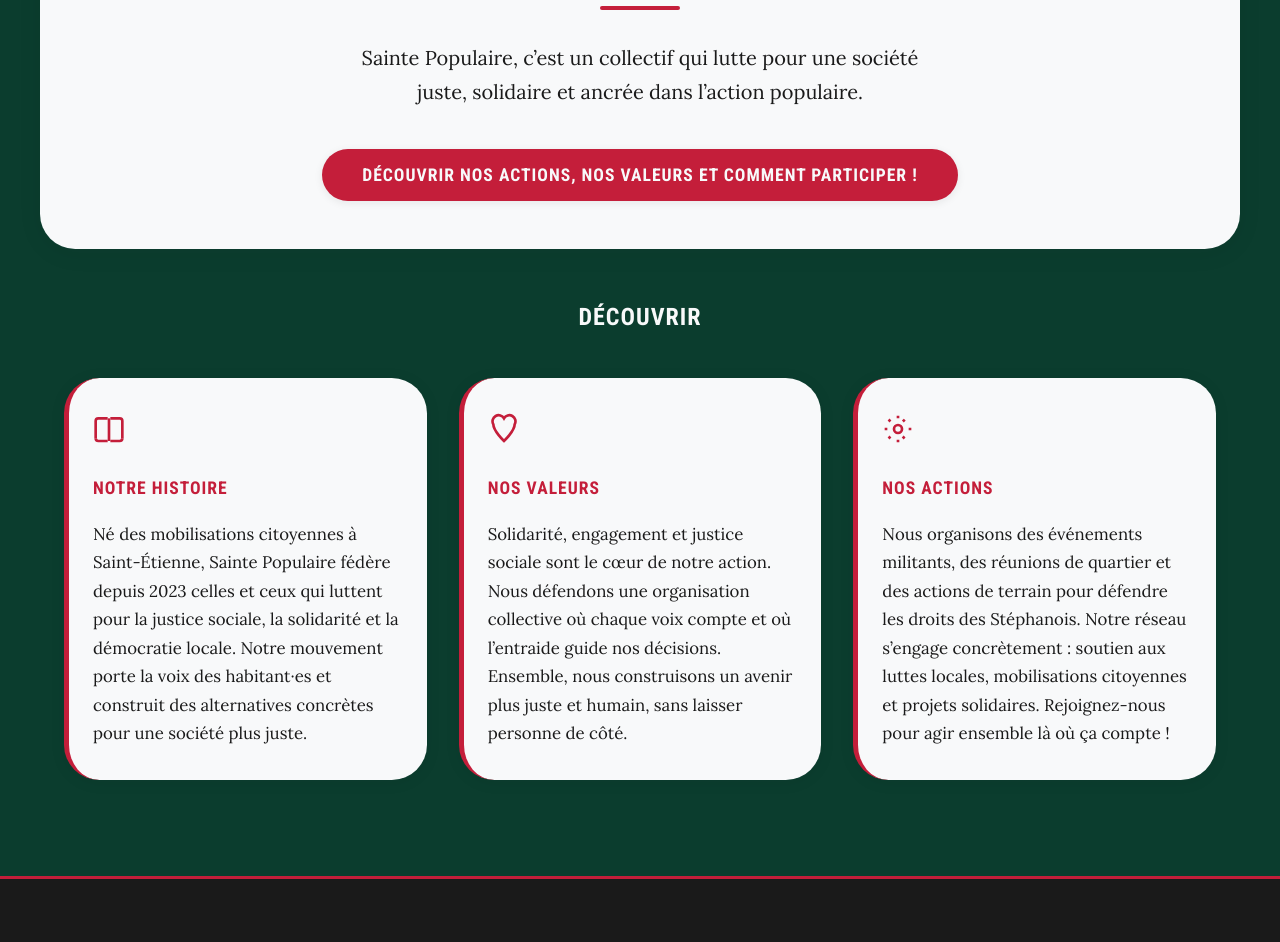
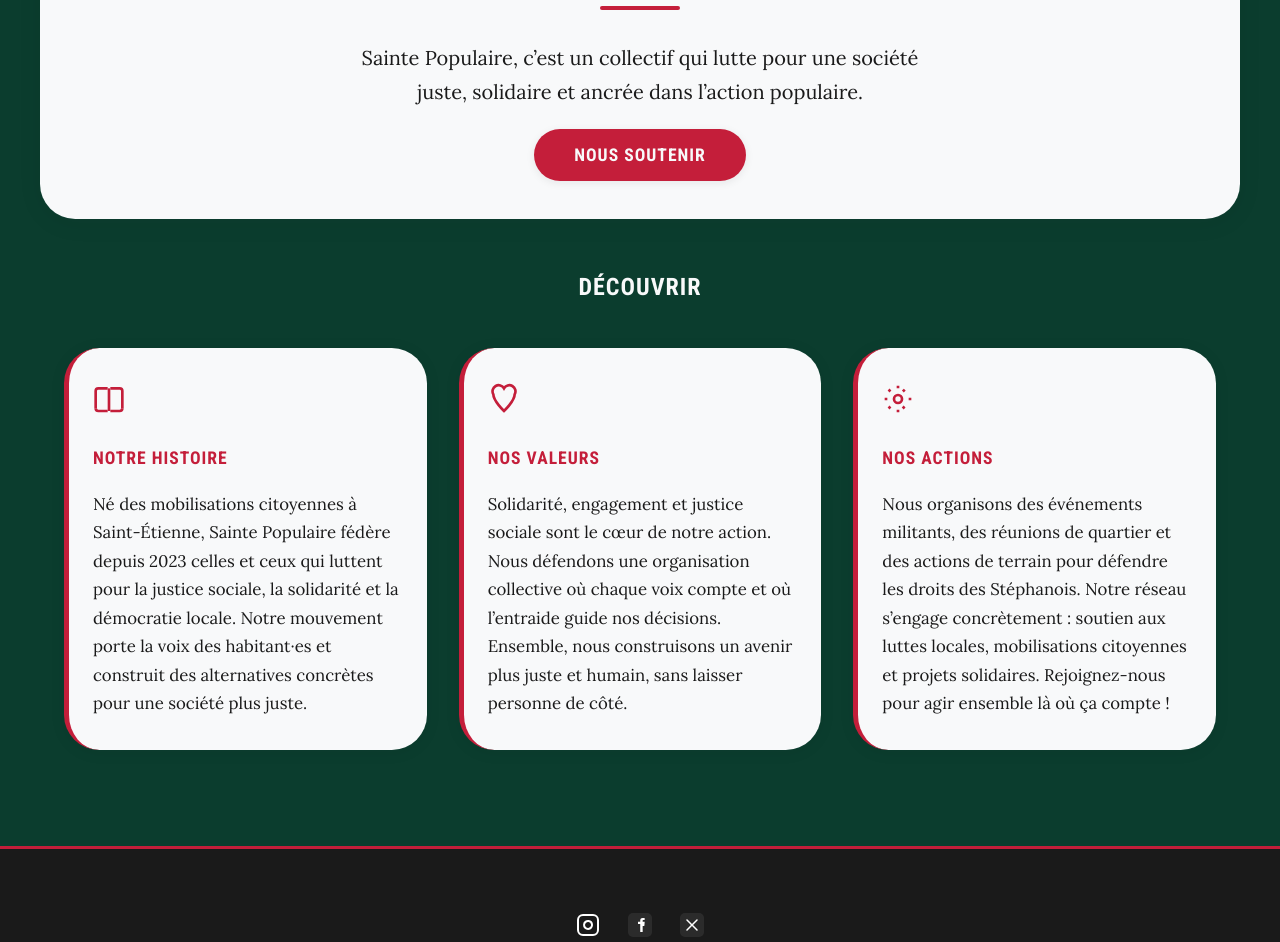
Before and after one commit to simonRoux-pro/sainte_populaire, a SvelteKit app: page / in a window 1280 px wide. Shown: the part 240-1182 px from the top of the page. Built offline with nearby package versions, Linux system fonts and the light colour scheme.

Commit message:
Ajout des réseaux et du comité de soutien

```diff
--- a/src/lib/components/Hero.svelte
+++ b/src/lib/components/Hero.svelte
@@ -8,5 +8,12 @@
     <p class="hero-sub">
         Sainte Populaire, c’est un collectif qui lutte pour une société juste, solidaire et ancrée dans l’action populaire.
     </p>
-    <button class="hero-cta">DÉCOUVRIR NOS ACTIONS, NOS VALEURS ET COMMENT PARTICIPER !</button>
+    <a
+        class="hero-cta"
+        href="https://framaforms.org/comite-de-soutien-de-sainte-populaire-municipales-2026-a-saint-etienne-1746463242"
+        target="_blank"
+        rel="noopener noreferrer"
+    >
+        NOUS SOUTENIR
+    </a>
 </section>
--- a/src/routes/+layout.svelte
+++ b/src/routes/+layout.svelte
@@ -6,7 +6,7 @@
 <style>
     :root {
         --vert: #1a1a1a;
-        --vert-hover: #9FE870;
+        --vert-hover: #0B3D2E;
         --blanc: #fff;
         --noir: #000;
         --beige: #F5E9DD;
@@ -58,10 +58,24 @@
 
 <footer>
     <div class="footer-social">
-        <a href="https://instagram.com/" target="_blank" aria-label="Instagram">
+        <a href="https://www.instagram.com/saintetiennepopulaire42/" target="_blank" aria-label="Instagram">
             <!-- Instagram SVG -->
             <svg width="24" height="24" fill="none" stroke="currentColor" stroke-width="2" viewBox="0 0 24 24"><rect x="2" y="2" width="20" height="20" rx="5"/><path d="M16 11.37A4 4 0 1 1 12.63 8 4 4 0 0 1 16 11.37z"/><line x1="17.5" y1="6.5" x2="17.5" y2="6.5"/></svg>
-		</a>
+        </a>
+        <a href="https://www.facebook.com/p/Saint%C3%A9-Populaire-61563283078508/" target="_blank" aria-label="Facebook">
+            <!-- Facebook SVG amélioré -->
+            <svg width="24" height="24" fill="none" viewBox="0 0 24 24">
+              <rect width="24" height="24" rx="5" fill="currentColor" opacity="0.08"/>
+              <path fill="currentColor" d="M16.67 8.667h-2.003V7.667c0-.48.32-.593.545-.593h1.432V5.083L14.7 5.083c-2.013 0-2.47 1.507-2.47 2.47v1.114H10v2.222h2.23V19h2.437v-6.111h1.637l.263-2.222z"/>
+            </svg>
+        </a>
+        <a href="https://x.com/saintepopulaire?lang=en" target="_blank" aria-label="X">
+            <!-- X (Twitter) SVG officiel -->
+            <svg width="24" height="24" fill="none" viewBox="0 0 24 24">
+              <rect width="24" height="24" rx="5" fill="currentColor" opacity="0.08"/>
+              <path fill="currentColor" d="M17.53 6.47a.75.75 0 0 0-1.06 0L12 10.94 7.53 6.47a.75.75 0 1 0-1.06 1.06L10.94 12l-4.47 4.47a.75.75 0 1 0 1.06 1.06L12 13.06l4.47 4.47a.75.75 0 1 0 1.06-1.06L13.06 12l4.47-4.47a.75.75 0 0 0 0-1.06z"/>
+            </svg>
+        </a>
     </div>
     <div class="mentions">
         &copy; 2025 Sainte Populaire – <a href="/mentions-legales" style="color:#e5e5e5;text-decoration:underline;">Mentions légales</a>
```
